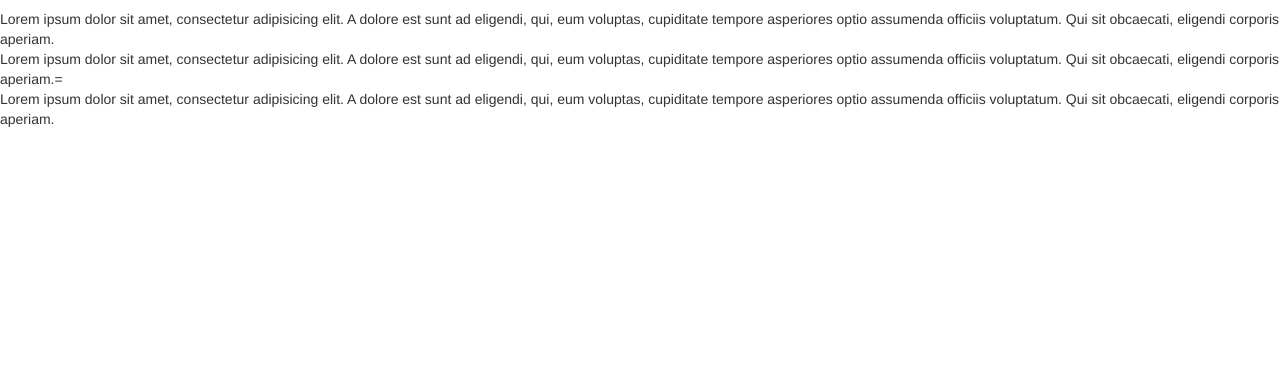
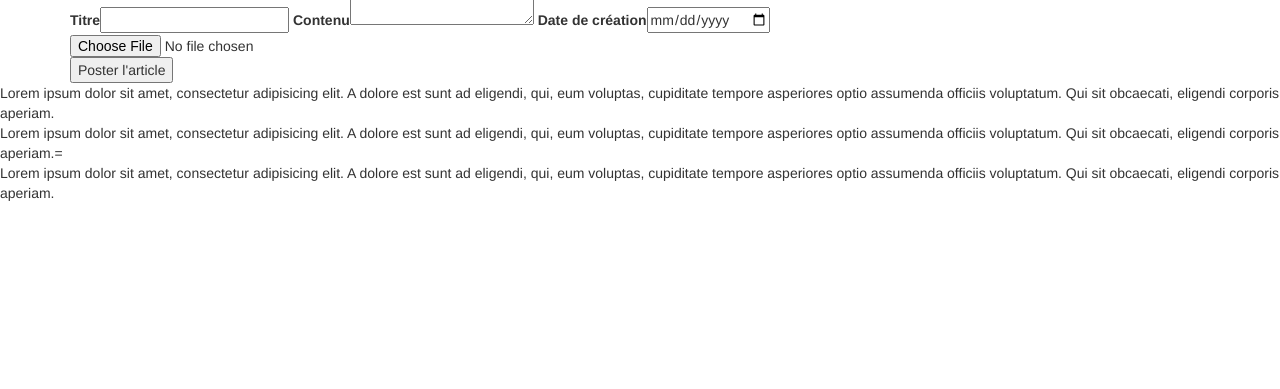
Before and after one commit to mr-am/tp_commun, a PHP site: page /Site/index.php?page=articles in a window 1280 px wide. Shown: the part 411-800 px from the top of the page. Run offline with PHP 8.4, Linux system fonts and the light colour scheme; some libraries are stand-ins or nearby versions.

Commit message:
Formulaire préconçu

```diff
--- a/views/articles.phtml
+++ b/views/articles.phtml
@@ -1 +1,7 @@
-<div><p>articles</p></div>
+<form method="post" action="traitement.php" enctype="multipart/form-data">
+	<label>Titre</label><input type="text" name="titre"/>
+	<label>Contenu</label><textarea name="description"></textarea>
+	<label>Date de création</label><input type="date" name="date"/>
+	<input type="file" name="fichier" />
+	<input type="submit" value="Poster l'article"/>
+</form>
```
